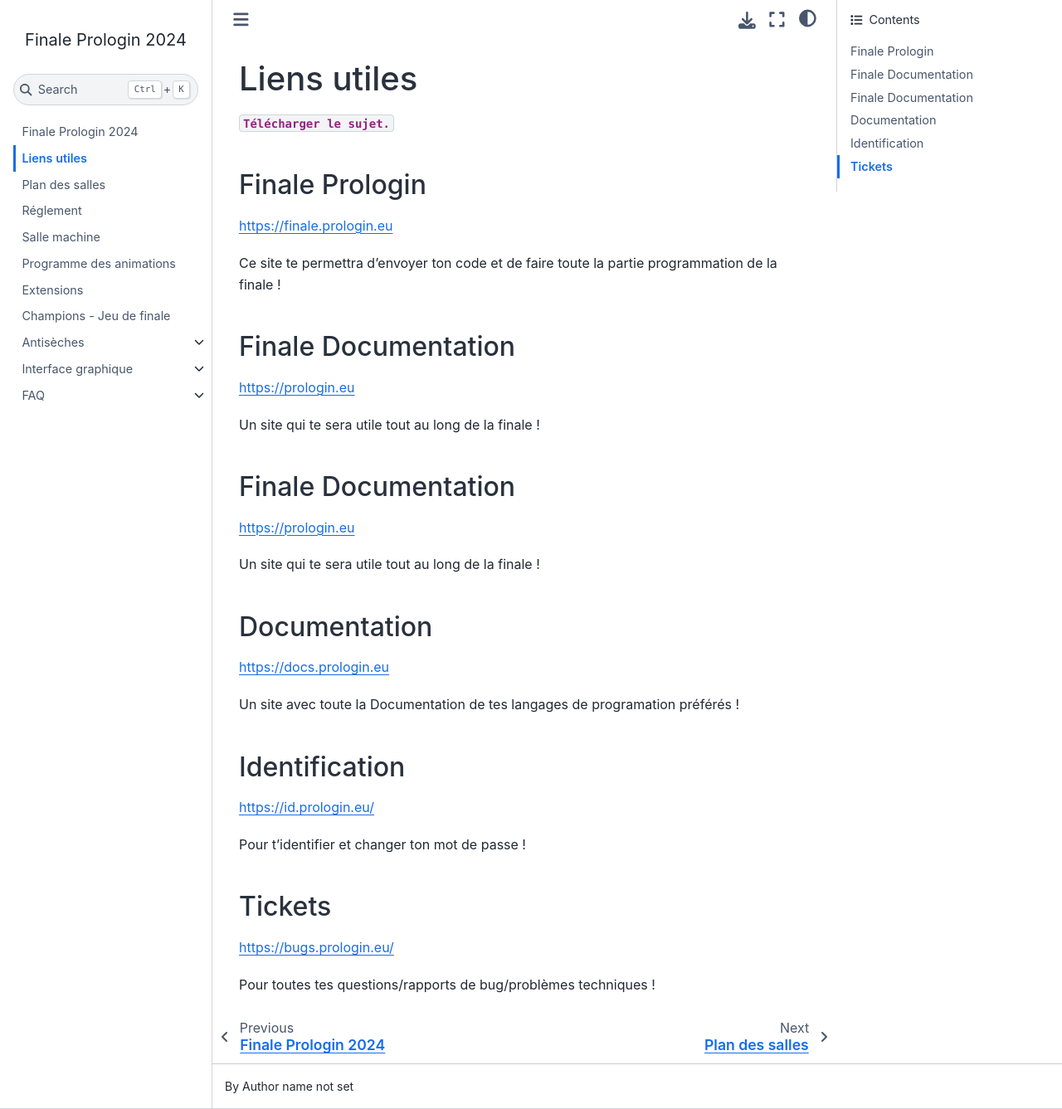
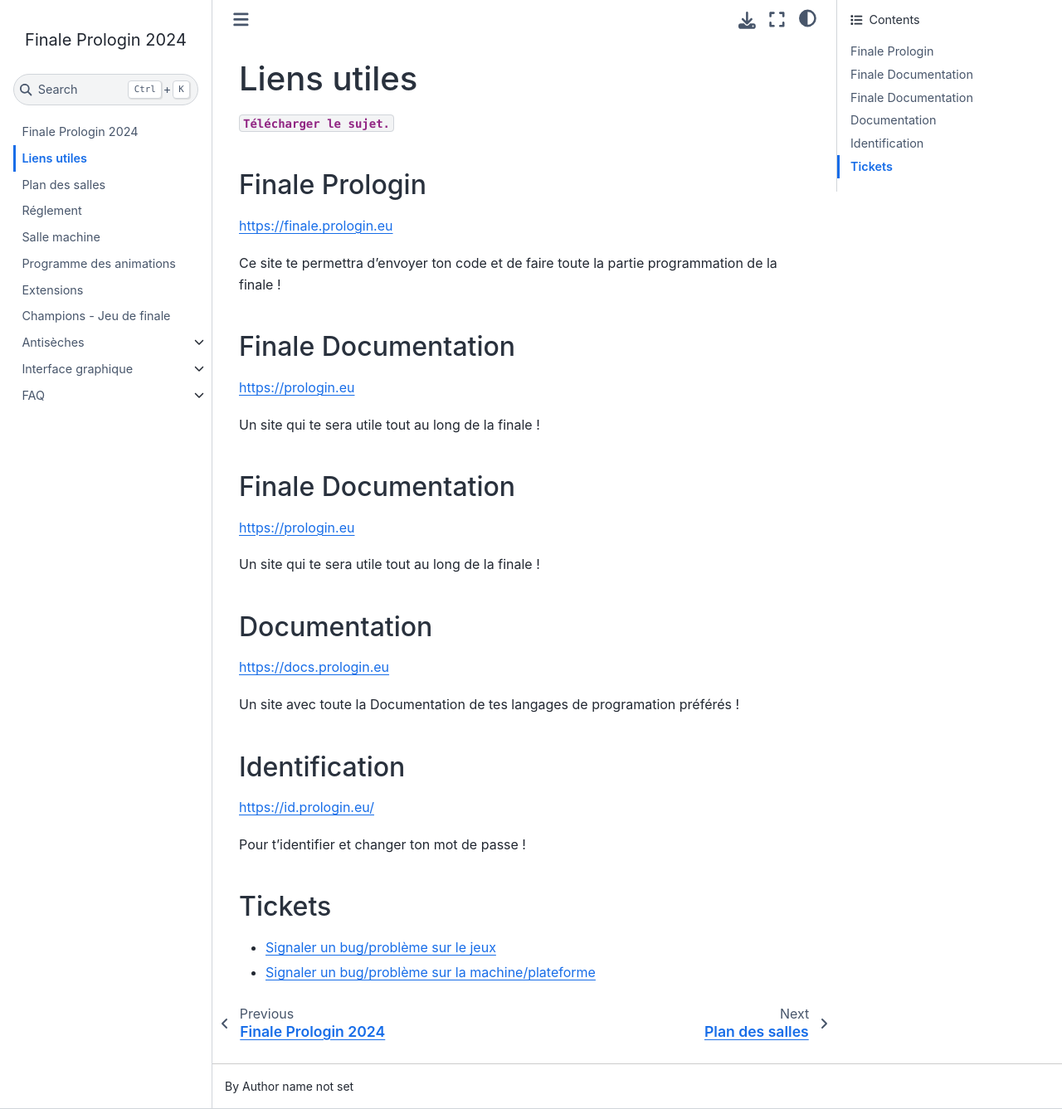
Before and after one commit to prologin/prologin2024, a Sphinx documentation site: the page built from docs/liens.rst, in a window 1280 px wide and 1337 px high. Shown: the whole window at 83% size. Built offline with Sphinx 7.4.7 and the Sphinx Book theme 1.1.4, drawn with Linux system fonts in a browser that asks for light colours; pages that are not in the unit, such as notebooks, are missing from menus.

Commit message:
feat(docs): add direct links for bugs

```diff
--- a/docs/liens.rst
+++ b/docs/liens.rst
@@ -44,6 +44,5 @@ Pour t'identifier et changer ton mot de passe !
 Tickets
 -------
 
-https://bugs.prologin.eu/
-
-Pour toutes tes questions/rapports de bug/problèmes techniques !
+- `Signaler un bug/problème sur le jeux <https://bugs.prologin.eu/prologin/serveur/issues>`_
+- `Signaler un bug/problème sur la machine/plateforme <https://bugs.prologin.eu/prologin/infra/issues>`_
```
